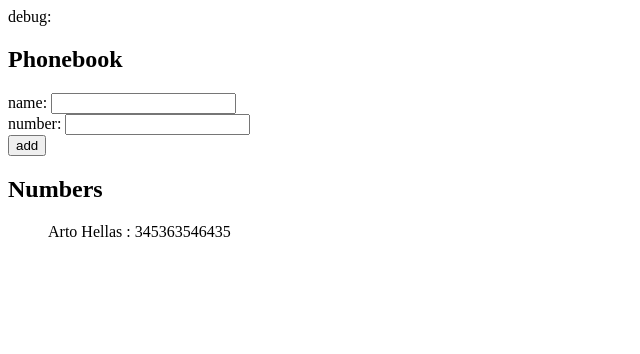
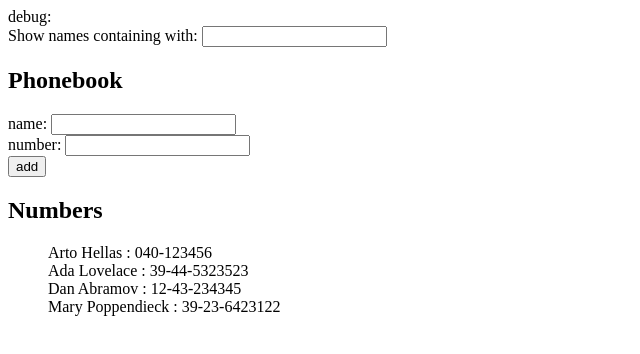
Before and after one commit to organyx/Fullstack_Open_2019, a React (Create React App) app in the folder part2/phonebook/: page / in a window 1280 px wide. Shown: the top 354 px of the page, without its empty margins (0-640 px from the left). Built offline with nearby package versions, Linux system fonts and the light colour scheme.

Commit message:
Part_2 Exercise 2.9

```diff
--- a/part2/phonebook/src/components/App.js
+++ b/part2/phonebook/src/components/App.js
@@ -3,10 +3,14 @@ import Person from './Person';
 
 const App = () => {
   const [persons, setPersons] = useState([
-    { name: 'Arto Hellas', phoneNumber: '345363546435' }
+    { name: 'Arto Hellas', phoneNumber: '040-123456' },
+    { name: 'Ada Lovelace', phoneNumber: '39-44-5323523' },
+    { name: 'Dan Abramov', phoneNumber: '12-43-234345' },
+    { name: 'Mary Poppendieck', phoneNumber: '39-23-6423122' }
   ]);
   const [newName, setNewName] = useState('');
   const [newPhoneNumber, setNewPhoneNumber] = useState('');
+  const [searchFilter, setSeachFilter] = useState('');
 
   const addName = event => {
     event.preventDefault();
@@ -35,13 +39,22 @@ const App = () => {
     setNewPhoneNumber(event.target.value);
   };
 
-  const personsList = persons.map(person => (
-    <Person key={person.name} person={person} />
-  ));
+  const handleSearchFilterChange = event => {
+    console.log('Target: ', event.target.value);
+    setSeachFilter(event.target.value);
+  };
+
+  const personsList = persons
+    .filter(person =>
+      person.name.toLowerCase().includes(searchFilter.toLowerCase())
+    )
+    .map(person => <Person key={person.name} person={person} />);
 
   return (
     <div>
       <div>debug: {newName}</div>
+      Show names containing with:{' '}
+      <input value={searchFilter} onChange={handleSearchFilterChange} />
       <h2>Phonebook</h2>
       <form onSubmit={addName}>
         <div>
```
